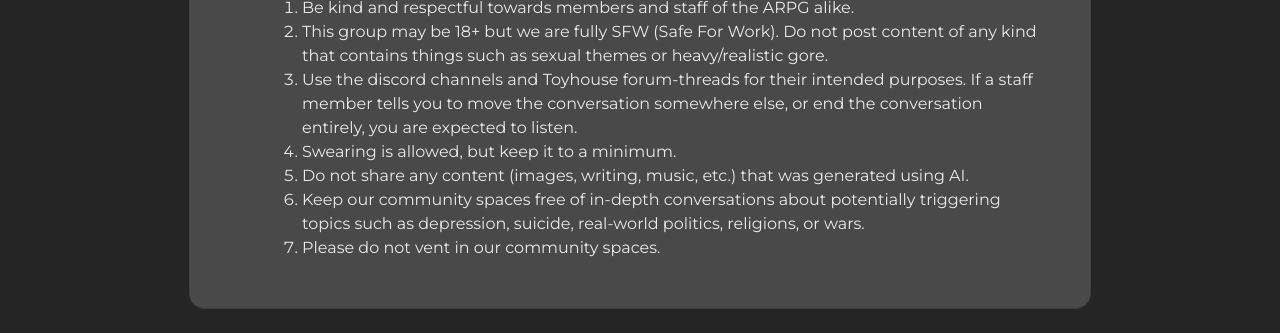
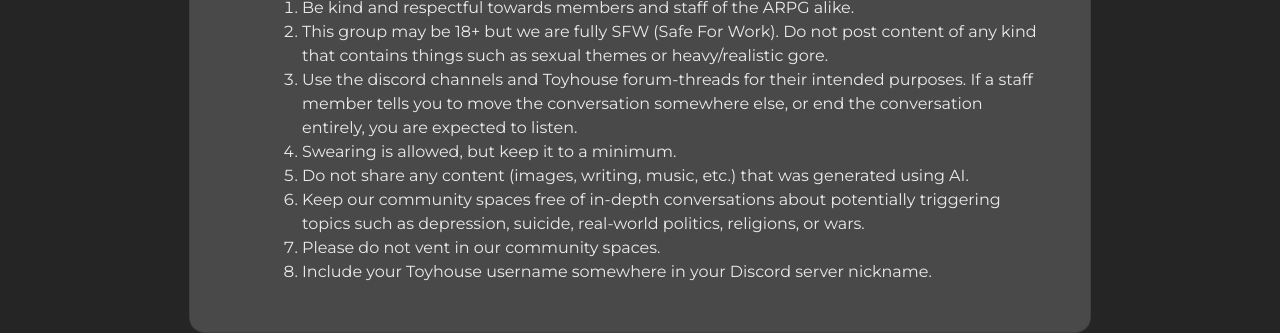
Before and after one commit to Kattenkvvaad/ElementalAlliance, a plain HTML site: page terms.html in a window 1280 px wide. Shown: the part 624-957 px from the top of the page. Drawn offline with nearby package versions, Linux system fonts and the light colour scheme.

Commit message:
Update terms.html

```diff
--- a/terms.html
+++ b/terms.html
@@ -93,6 +93,7 @@
                 <li>Do not share any content (images, writing, music, etc.) that was generated using AI.</li>
                 <li>Keep our community spaces free of in-depth conversations about potentially triggering topics such as depression, suicide, real-world politics, religions, or wars.</li>
                 <li>Please do not vent in our community spaces.</li>
+                <li>Include your Toyhouse username somewhere in your Discord server nickname.</li>
             </ol>
         </div>
 
```
